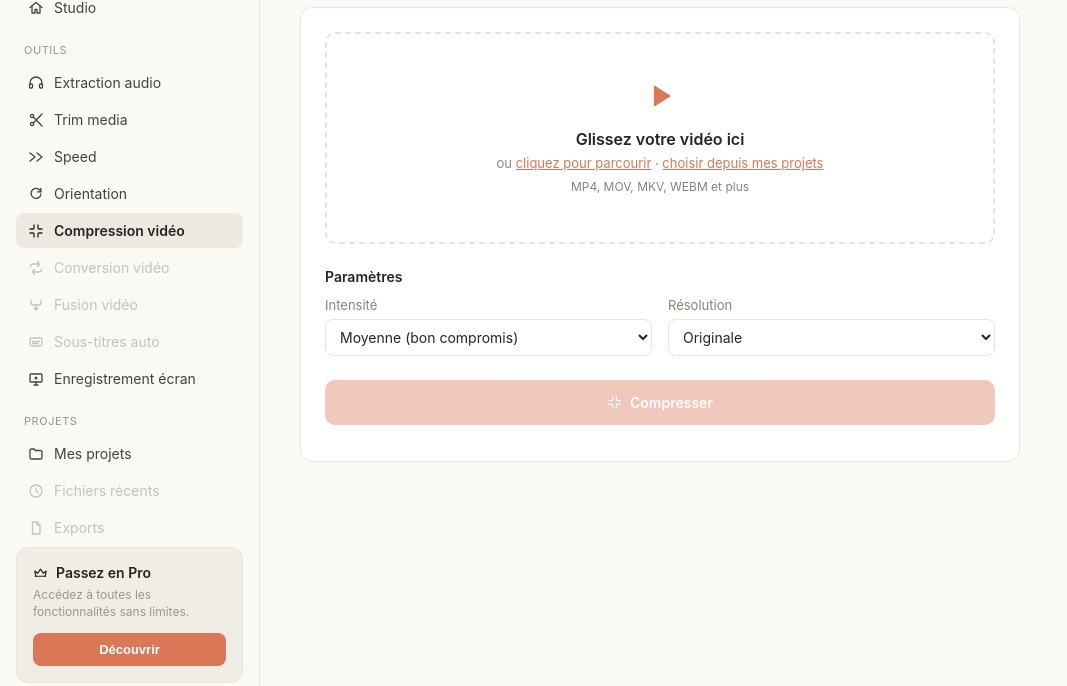
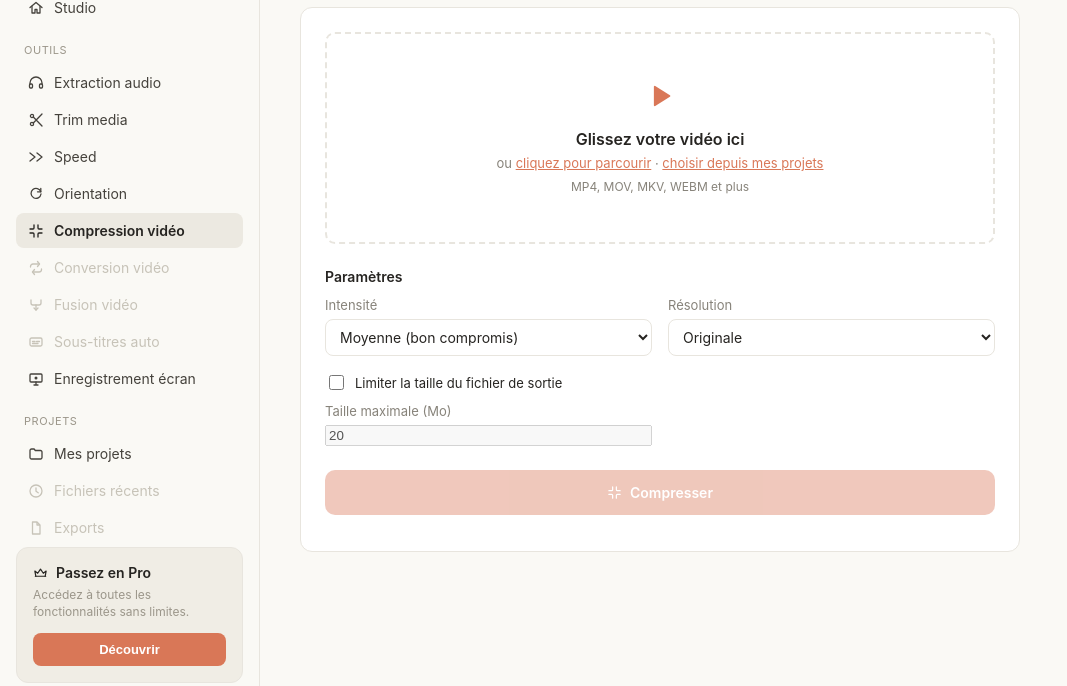
Before and after one commit to FabrichJean/Stone-Studio, a FastAPI app: page /compress in a window 1280 px wide. Shown: the part 108-794 px from the top of the page, without its empty margins (0-1067 px from the left). Run offline with FastAPI, Linux system fonts and the light colour scheme; some libraries are stand-ins or nearby versions.

Commit message:
Add file size limit option to compress media page
Add a checkbox to let users optionally limit the output file size when compressing media, laying the groundwork for the new max size input field on the compress_media page.

```diff
--- a/webapp/templates/compress_media.html
+++ b/webapp/templates/compress_media.html
@@ -52,11 +52,26 @@
               </select>
             </label>
           </div>
+
+          <label class="record-check" style="margin-top: 16px">
+            <input type="checkbox" id="limitSize" />
+            <span>Limiter la taille du fichier de sortie</span>
+          </label>
+          <div class="params-grid" style="margin-top: 10px">
+            <label>
+              Taille maximale (Mo)
+              <input type="number" id="maxSizeMb" min="1" step="1" value="20" disabled />
+            </label>
+          </div>
         </div>
 
         <button id="applyBtn" class="btn-primary" disabled>
           <span class="icon"><svg width="15" height="15" viewBox="0 0 16 16" fill="none" stroke="currentColor" stroke-width="1.3" stroke-linecap="round" stroke-linejoin="round"><path d="M6 2v3a1 1 0 0 1-1 1H2M10 2v3a1 1 0 0 0 1 1h3M6 14v-3a1 1 0 0 0-1-1H2M10 14v-3a1 1 0 0 1 1-1h3"/></svg></span> Compresser
         </button>
+        <div id="progressWrap" class="progress-wrap" hidden>
+          <div class="progress-bar"><div id="progressFill" class="progress-fill"></div></div>
+          <div id="progressLabel" class="progress-label"></div>
+        </div>
         <div id="status" class="status"></div>
       </section>
 
```
